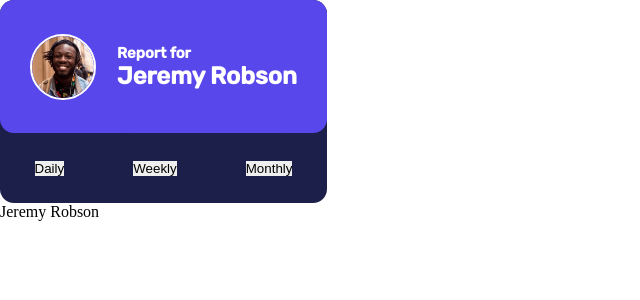
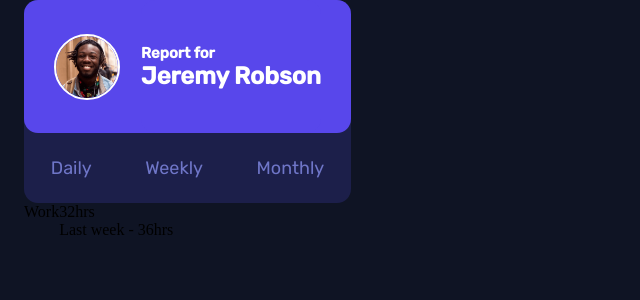
Before and after one commit to evgiur/time-tracker, a React (Create React App) app: page / in a window 1280 px wide. Shown: the top 300 px of the page, without its empty margins (0-640 px from the left). Built offline with nearby package versions, Linux system fonts and the light colour scheme.

Commit message:
activity-card-started

```diff
--- a/public/index.html
+++ b/public/index.html
@@ -2,6 +2,7 @@
 <link rel="preconnect" href="https://fonts.googleapis.com">
 <link rel="preconnect" href="https://fonts.gstatic.com" crossorigin>
 <link href="https://fonts.googleapis.com/css2?family=Rubik:wght@300;400;500&display=swap" rel="stylesheet">
+
 
 <html lang="en">
   <head>
@@ -13,4 +14,5 @@
     <div id="root"></div>
     <script type="module" src="./src/index.js"></script>
   </body>
+
 </html>
--- a/src/App.js
+++ b/src/App.js
@@ -1,5 +1,5 @@
-import Maincart from "./components/Maincart";
-import Dashboadrcart from "./components/Dashboardcart";
+import Maincart from "./components/Maincard";
+import Dashboadrcart from "./components/Dashboardcard";
 import './scss/app.scss';
 
 export default function App() {
--- /dev/null
+++ b/src/components/Dashboardcard.jsx
@@ -0,0 +1,28 @@
+import React from 'react';
+import '../scss/app.scss';
+
+
+export default function Activitycard() {
+  return (
+    <div className='activity-card'>
+      {/* <img src={work} alt="jeremy"></img> */}
+      Work
+      <div className='small-block'>
+        <div className='dots-menu'>
+          <div className='dot'></div>
+          <div className='dot'></div>
+          <div className='dot'></div>
+        </div>
+
+        <div className='time-amount'>
+          32hrs {/*props */}
+        </div>
+
+        <div className='last-period'>
+          Last week - 36hrs {/* props */}
+        </div>
+      </div>
+
+    </div>
+  )
+}
--- a/src/components/Dashboardcart.jsx
+++ /dev/null
@@ -1,9 +0,0 @@
-import React from 'react';
-import '../scss/app-copy.scss';
-
-
-export default function Dashboardcart() {
-  return (
-    <div className='body'>Jeremy Robson</div>
-  )
-}
--- a/src/components/Maincart.jsx
+++ b/src/components/Maincard.jsx
@@ -1,10 +1,10 @@
 import React from 'react';
-import '../scss/app-copy.scss';
+import '../scss/app.scss';
 import avatar from '../assets/images/image-jeremy.png';
 
 export default function Maincart() {
   return (
-    <div className='main-cart'>
+    <div className='header-cart'>
         <div className='image-container'>
           <img src={avatar} alt="jeremy"></img>
 
--- a/src/scss/_variables.scss
+++ b/src/scss/_variables.scss
@@ -6,3 +6,6 @@ $veryDarkBlue: hsl(226, 43%, 10%);
 $darkBlue: hsl(235, 46%, 20%);
 $desaturatedBlue: hsl(235, 45%, 61%);
 $paleBlue: hsl(236, 100%, 87%);
+
+//activity cards background color
+$work: rgb(255, 140, 102);
--- a/src/scss/app-copy.css
+++ /dev/null
@@ -1,60 +0,0 @@
-* {
-  border: 0;
-  padding: 0;
-  margin: 0;
-  box-sizing: border-box;
-}
-
-.main-cart {
-  display: flex;
-  flex-wrap: wrap;
-  width: 327px;
-  height: 203px;
-  flex-direction: row;
-  align-items: flex-start;
-  border-radius: 14px;
-  background-color: hsl(235, 46%, 20%);
-  font-family: Rubik, sans-serif;
-  color: white;
-}
-.main-cart .image-container {
-  display: flex;
-  flex: 1;
-  justify-content: space-between;
-  align-content: center;
-  flex-direction: row;
-  align-items: center;
-  background-color: hsl(246, 80%, 60%);
-  border-radius: 14px;
-  height: 133px;
-  max-height: 100%;
-}
-.main-cart .image-container img {
-  border: 2px solid white;
-  border-radius: 50%;
-  width: 66px;
-  height: 66px;
-  width: 50%;
-  height: auto;
-  max-width: 100%;
-}
-.main-cart .image-container header {
-  background-color: hsl(246, 80%, 60%);
-  font-weight: 300;
-  border-radius: 14px;
-  font-size: 24px;
-  color: rgb(255, 255, 255);
-}
-.main-cart .image-container header h1 {
-  font-size: 15px;
-}
-.main-cart .image-container header h2 {
-  font-size: 24px;
-}
-.main-cart .buttons {
-  width: 100%;
-  display: flex;
-  justify-content: space-around;
-  align-items: center;
-  cursor: pointer;
-}/*# sourceMappingURL=app-copy.css.map */
--- a/src/scss/app-copy.scss
+++ /dev/null
@@ -1,74 +0,0 @@
-@import "./variables";
-
-// Селектор применяется ко всем элементам
-* {
-    border: 0; // Граница
-    padding: 0; // Внутренние отступы
-    margin: 0; // Внешние отступы
-    box-sizing: border-box; //Ширина и высота элемента включают границы и отступы
-}
-
-.main-cart {
-
-    display: flex;
-    flex-wrap: wrap;
-    width: 327px;
-    height: 203px;
-    flex-direction: row;
-
-    align-items: flex-start;
-    border-radius: 14px;
-    background-color: $darkBlue;
-
-    font-family: $rubik;
-    color: white;
-
-
-    .image-container {
-        display: flex;
-        flex: 1;
-        //justify-content: space-around;
-        justify-content: center;
-        flex-direction: row;
-        align-items: center;
-        background-color: $blue;
-        border-radius: 14px;
-        height: 133px;
-        gap: 21px;
-
-        img {
-
-            border: 2px solid white;
-            border-radius: 50%;
-            width: 66px;
-            height: 66px;
-        }
-
-        header {
-            display: flex;
-            height: 100%;
-            flex-direction: column;
-            justify-content: center;
-            background-color: $blue;
-            border-radius: 14px;
-            font-size: 24px;
-            h1 {
-                font-size: 15px;
-            }
-
-            h2 {
-                font-size: 24px;
-            }
-        }
-
-    }
-
-    .buttons {
-        width: 100%;
-        display: flex;
-        justify-content: space-around;
-        align-items: center;
-        cursor: pointer;
-    }
-
-}
--- a/src/scss/app.css
+++ /dev/null
@@ -1,72 +0,0 @@
-* {
-  margin: 0;
-  padding: 0;
-  box-sizing: border-box;
-}
-
-.body {
-  background-color: rgb(255, 255, 255);
-}
-
-.main-cart-background {
-  font-family: Rubik, sans-serif;
-  color: white;
-  position: absolute;
-  z-index: 2;
-  color: rgb(255, 255, 255);
-  display: flex;
-  flex-wrap: wrap;
-  justify-content: center;
-  min-width: 327px;
-  min-height: 133px;
-  border-radius: 14px;
-  background-color: hsl(246, 80%, 60%);
-  font-size: 24px;
-}
-.main-cart-background .image-container {
-  display: flex;
-  justify-content: center;
-  align-items: center;
-}
-.main-cart-background .image-container img {
-  min-width: 66px;
-  min-height: 66px;
-  width: 50%;
-  height: auto;
-  max-width: 100%;
-}
-.main-cart-background header {
-  font-weight: 300;
-}
-.main-cart-background header h1 {
-  font-size: 15px;
-}
-.main-cart-background header h2 {
-  font-size: 24px;
-}
-
-.tabs {
-  display: flex;
-  flex: 1;
-  flex-wrap: wrap;
-  gap: 10px;
-  justify-content: center;
-  min-width: 327px;
-  min-height: 133px;
-  border-radius: 14px;
-  background-color: hsl(226, 43%, 10%);
-  z-index: 1;
-}
-.tabs button {
-  display: inherit;
-  flex-wrap: inherit;
-  align-items: flex-end;
-  align-content: center;
-  justify-content: space-between;
-  border: 0;
-  padding: 0;
-  margin: 0;
-  color: inherit;
-  background-color: inherit;
-  cursor: pointer;
-}/*# sourceMappingURL=app.css.map */
--- a/src/scss/app.scss
+++ b/src/scss/app.scss
@@ -1,38 +1,64 @@
 @import "./variables";
 
+body {
+    display: flex;
+    align-items: center;
+    flex-direction: column;
+    width: 375px;
+    background-color: $veryDarkBlue;
+}
+// Селектор применяется ко всем элементам
 * {
-    margin: 0;
-    padding: 0;
-    box-sizing: border-box;
+    border: 0; // Граница
+    padding: 0; // Внутренние отступы
+    margin: 0; // Внешние отступы
+    box-sizing: border-box; //Ширина и высота элемента включают границы и отступы
 }
 
-.body {
+.header-cart {
 
-    background-color: $white
-}
+    display: flex;
+    flex-wrap: wrap;
+    width: 327px;
+    height: 203px;
+    flex-direction: row;
 
-.main-cart-background {
+    align-items: flex-start;
+    border-radius: 14px;
+    background-color: $darkBlue;
+
     font-family: $rubik;
     color: white;
-    position: absolute;
-    z-index: 2;
+
 
     .image-container {
         display: flex;
+        flex: 1;
+
         justify-content: center;
+        flex-direction: row;
         align-items: center;
+        background-color: $blue;
+        border-radius: 14px;
+        height: 133px;
+        gap: 21px;
 
         img {
-          min-width: 66px;
-          min-height: 66px;
-          width: 50%;  // Адаптивная ширина, изображение будет увеличиваться при изменении масштаба страницы
-          height: auto;  // Высота будет автоматически подстраиваться, сохраняя пропорции изображения
-          max-width: 100%;  // Изображение не будет превышать ширину родительского элемента
+
+            border: 2px solid white;
+            border-radius: 50%;
+            width: 66px;
+            height: 66px;
         }
-    }
+
         header {
-        font-weight: 300;
-
+            display: flex;
+            height: 100%;
+            flex-direction: column;
+            justify-content: center;
+            background-color: $blue;
+            border-radius: 14px;
+            font-size: 24px;
             h1 {
                 font-size: 15px;
             }
@@ -42,39 +68,30 @@
             }
         }
 
-    color: $white;
-    display: flex;
-    flex-wrap: wrap;
-    justify-content: center;
-    min-width: 327px;
-    min-height: 133px;
-    border-radius: 14px;
-    background-color: $blue;
-    font-size: 24px;
     }
 
-.tabs {
+    .buttons {
+        width: 100%;
         display: flex;
-    flex: 1;
-    flex-wrap: wrap;
-    gap: 10px;
-    justify-content: center;
-    min-width: 327px;
-    min-height: 133px;
-    border-radius: 14px;
-    background-color: $veryDarkBlue;
-    z-index: 1;
+        justify-content: space-around;
+        align-items: center;
+
         button {
-        display: inherit;
-        flex-wrap: inherit;
-        align-items: flex-end;
-        align-content: center;
-        justify-content: space-between;
-        border: 0;
-        padding: 0;
-        margin: 0;
-        color: inherit;
-        background-color: inherit;
+            background-color: $darkBlue;
+            font-family:$rubik;
+            font-size: 18px;
+            color: $desaturatedBlue;
             cursor: pointer;
+            &:hover {
+                color: white;
             }
         }
+    }
+
+}
+
+.activity-card {
+    display: flex;
+    width: 327px;
+    height: 160px;
+}
```
Lines whose indentation alone changed are shown as unchanged.
